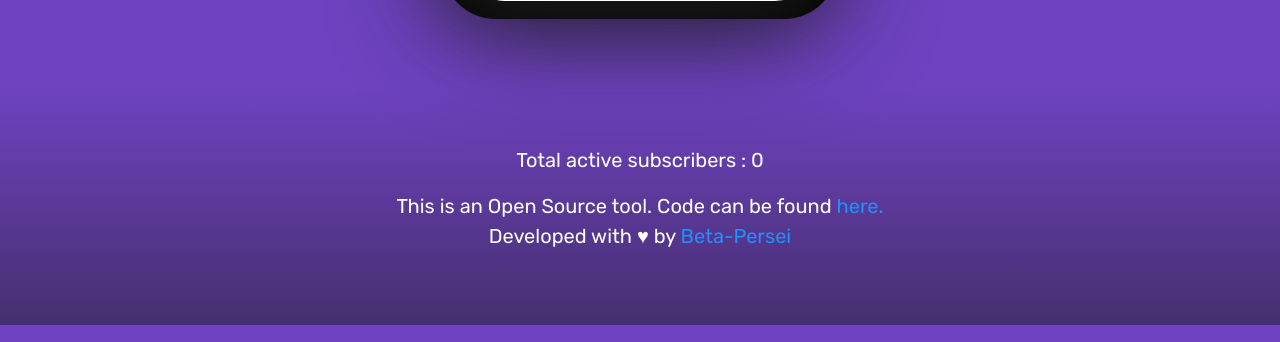
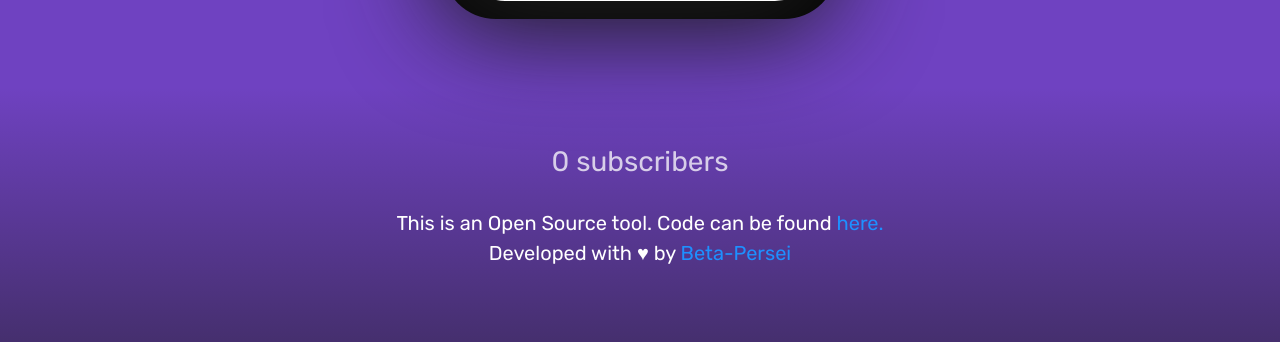
Before and after one commit to Beta-Persei/vaccination-slot-notifier, a Django app: page / in a window 1280 px wide. Shown: the part 1159-1501 px from the top of the page. Run offline with Django 4.2, Linux system fonts and the light colour scheme; parts of the project's set-up code (start-up, migrations or seed data) failed here and were passed over; some libraries are stand-ins or nearby versions.

Commit message:
sub count

```diff
--- a/subscribers/templates/subscribers/base.html
+++ b/subscribers/templates/subscribers/base.html
@@ -78,9 +78,7 @@
     </main>
 
     <footer>
-        <p class="lead">
-            Total active subscribers : {{ subscriber_count }}
-        </p>
+        <h3 style="opacity: 0.75;">{{ subscriber_count }} subscribers</h3><br>
         <p class="lead">
             This is an Open Source tool. Code can be found <a href="https://github.com/Beta-Persei/vaccination-slot-notifier">here.</a><br>
             Developed with &hearts; by <a href="https://github.com/Beta-Persei">Beta-Persei</a>
```
